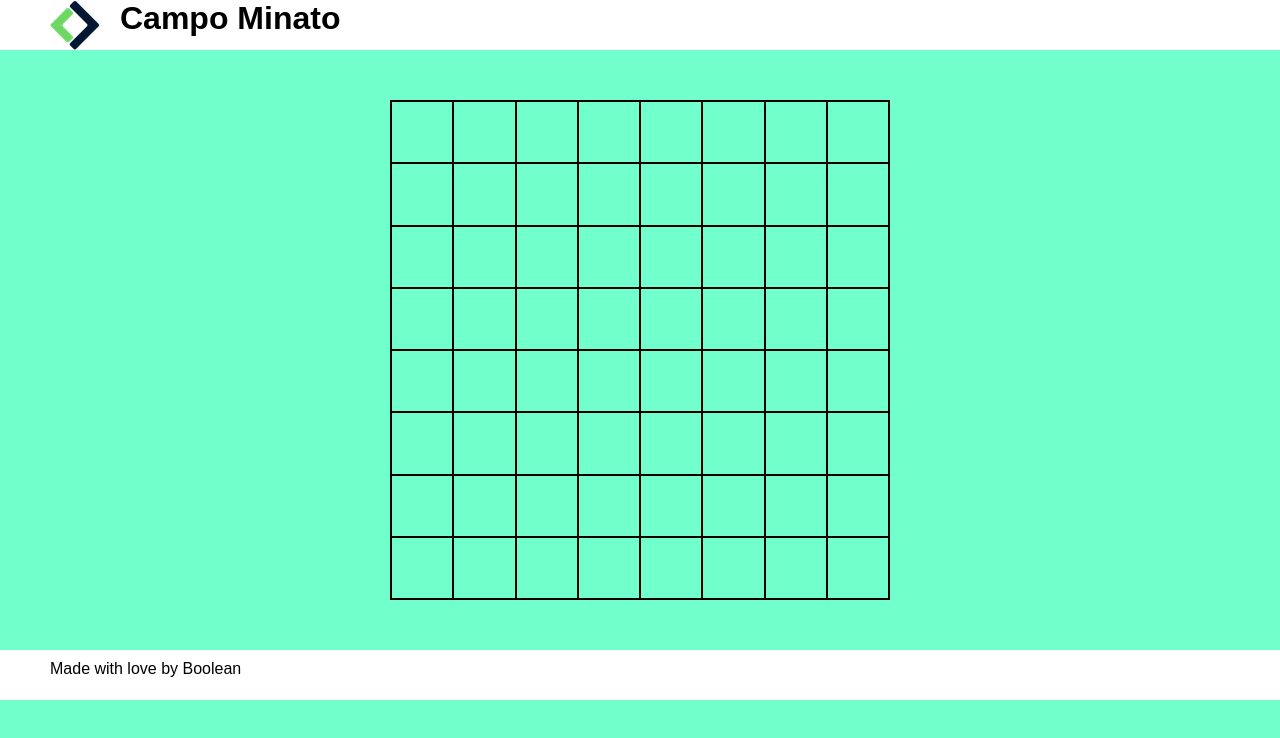
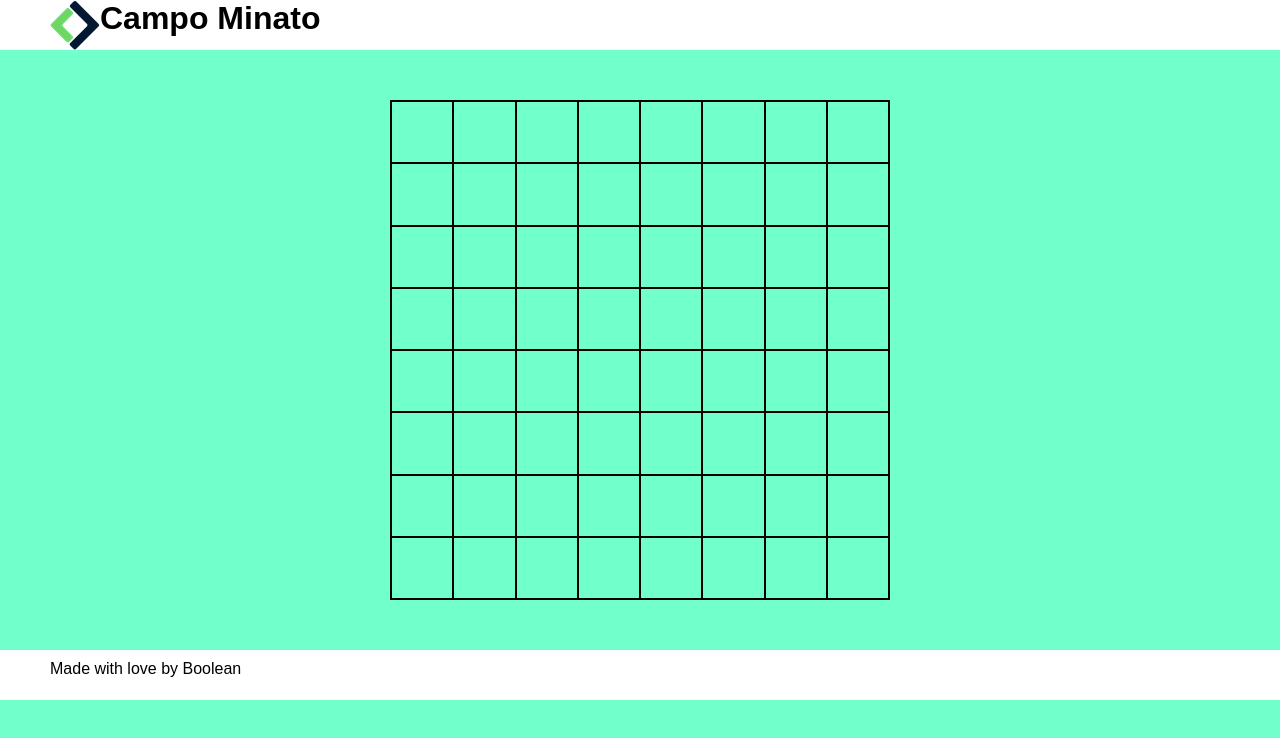
Before and after one commit to katiemathis/js-campominato-grid, a plain HTML site: page index.html in a window 1280 px wide. Drawn offline with Linux system fonts and the light colour scheme.

Commit message:
small html and css adjustments

```diff
--- a/index.html
+++ b/index.html
@@ -11,8 +11,10 @@
 
 <body>
     <header>
-        <img src="img/Logo.png" alt="Boolean Logo">
-        <h1>Campo Minato</h1>
+        <div id="logo">
+            <img src="img/Logo.png" alt="Boolean Logo">
+            <h1>Campo Minato</h1>
+        </div>
     </header>
 
     <div id="grid" class="container">
--- a/style.css
+++ b/style.css
@@ -8,16 +8,22 @@
 header {
     background-color: #fff;
     min-height: 50px;
+
+}
+
+#logo {
+    margin: 0 20px 10px 50px;
+
 }
 
 img {
     float: left;
-    margin: 0 20px 10px 50px;
-    padding: 10 0;
+    margin-bottom: 10px;
 }
 
 body {
     background-color: #71ffcb;
+
 }
 
 
```
